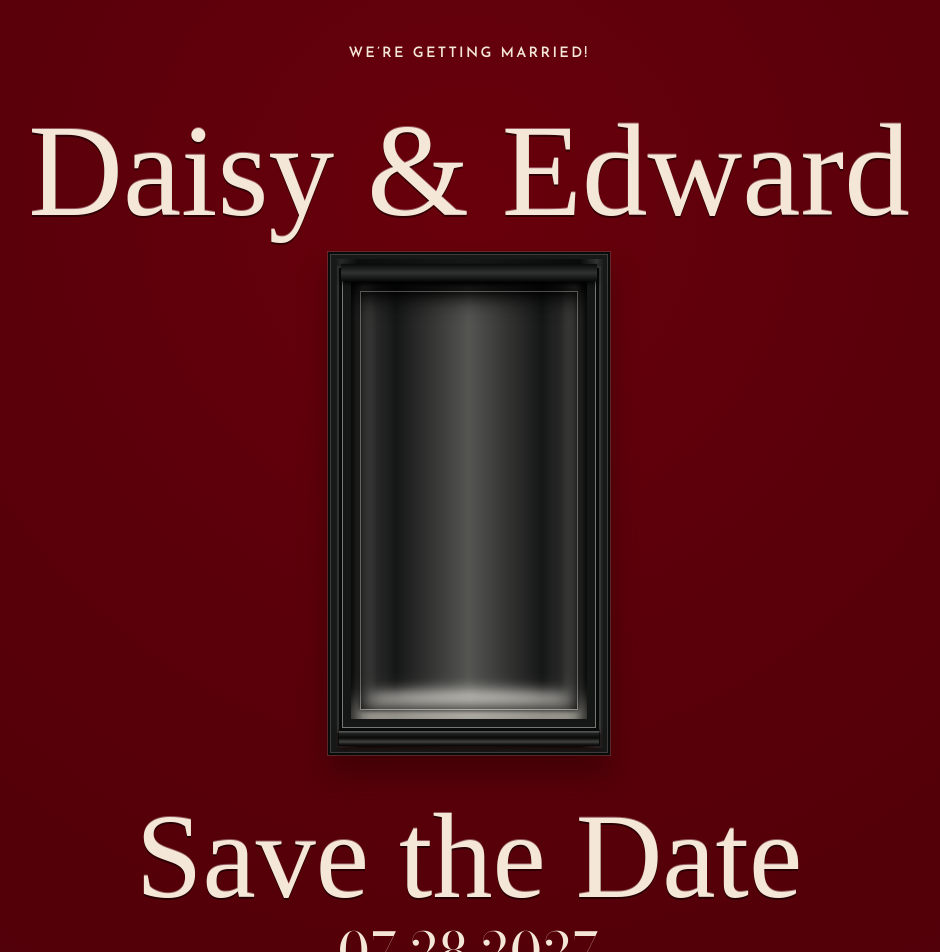
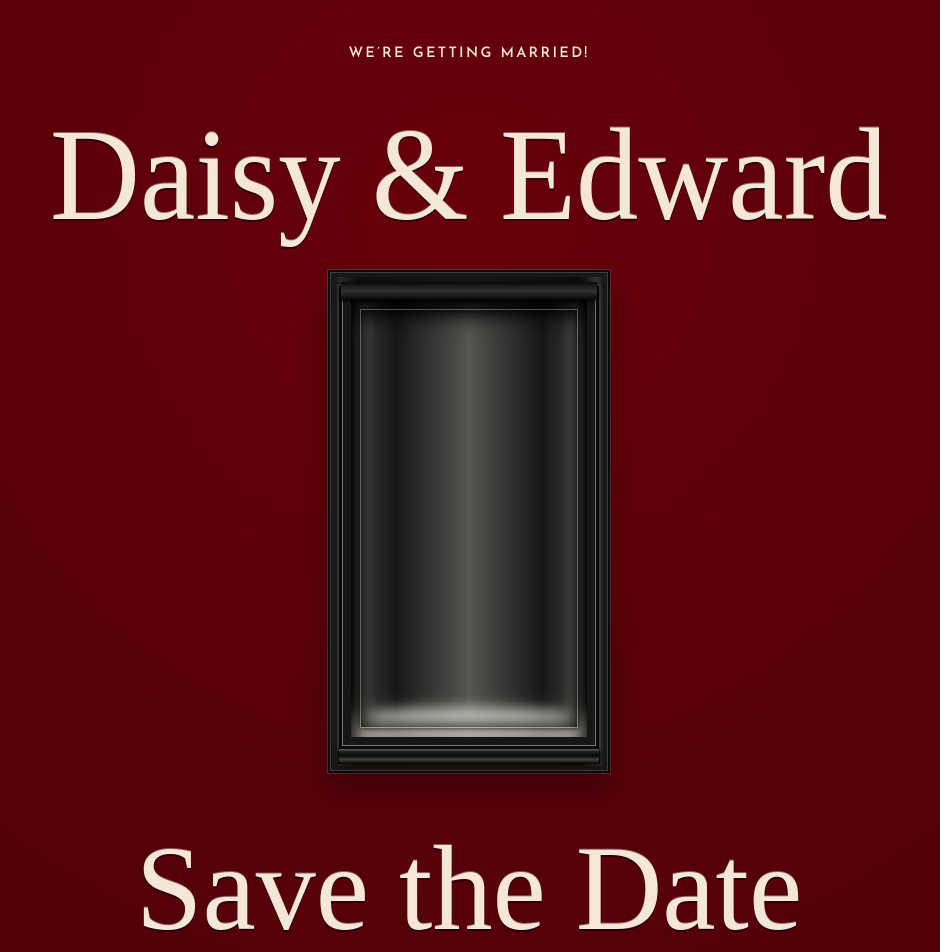
Before and after one commit to megan478/save-the-date, a React (Vite) app in the folder frontend/: page / in a window 1280 px wide. Shown: the top 952 px of the page, without its empty margins (171-1111 px from the left). Built offline with nearby package versions, Linux system fonts and the light colour scheme; a web font is replaced by a local one.

Commit message:
fixed word cut

```diff
--- a/frontend/src/refinements.css
+++ b/frontend/src/refinements.css
@@ -32,18 +32,21 @@ body {
 
 .cover h1 {
   font-size: clamp(6.1rem, 11.5vw, 8.2rem);
-  line-height: .76;
-  margin-top: .46em;
-  margin-bottom: 31px;
+  line-height: 1;
+  margin-top: .2em;
+  margin-bottom: 14px;
+  padding: .12em .22em;
   white-space: nowrap;
-  transform: none;
+  transform: scaleX(.95);
+  transform-origin: center;
   text-shadow: 0 1.5px 0 rgba(0,0,0,.5), 0 -1.5px 0 rgba(255,255,255,.35);
 }
 
 .cover h2 {
   font-size: clamp(5.7rem, 10.5vw, 7.5rem);
-  line-height: .76;
-  margin: 14px 0 10px;
+  line-height: 1;
+  margin: 0 0 -2px;
+  padding: .12em .22em;
   white-space: nowrap;
   transform: none;
   text-shadow: 0 1.5px 0 rgba(0,0,0,.5), 0 -1.5px 0 rgba(255,255,255,.35);
@@ -385,8 +388,9 @@ body {
   }
 
   .cover h1 {
-    font-size: clamp(2.6rem, calc((100vw - 40px) / 6.6), 5.3rem);
+    font-size: clamp(2.5rem, calc((100vw - 76px) / 6.6), 5.3rem);
     margin-bottom: 31px;
+    transform: none;
   }
 
   .cover h2 { font-size: clamp(3rem, calc((100vw - 40px) / 5.1), 5.7rem); }
```
